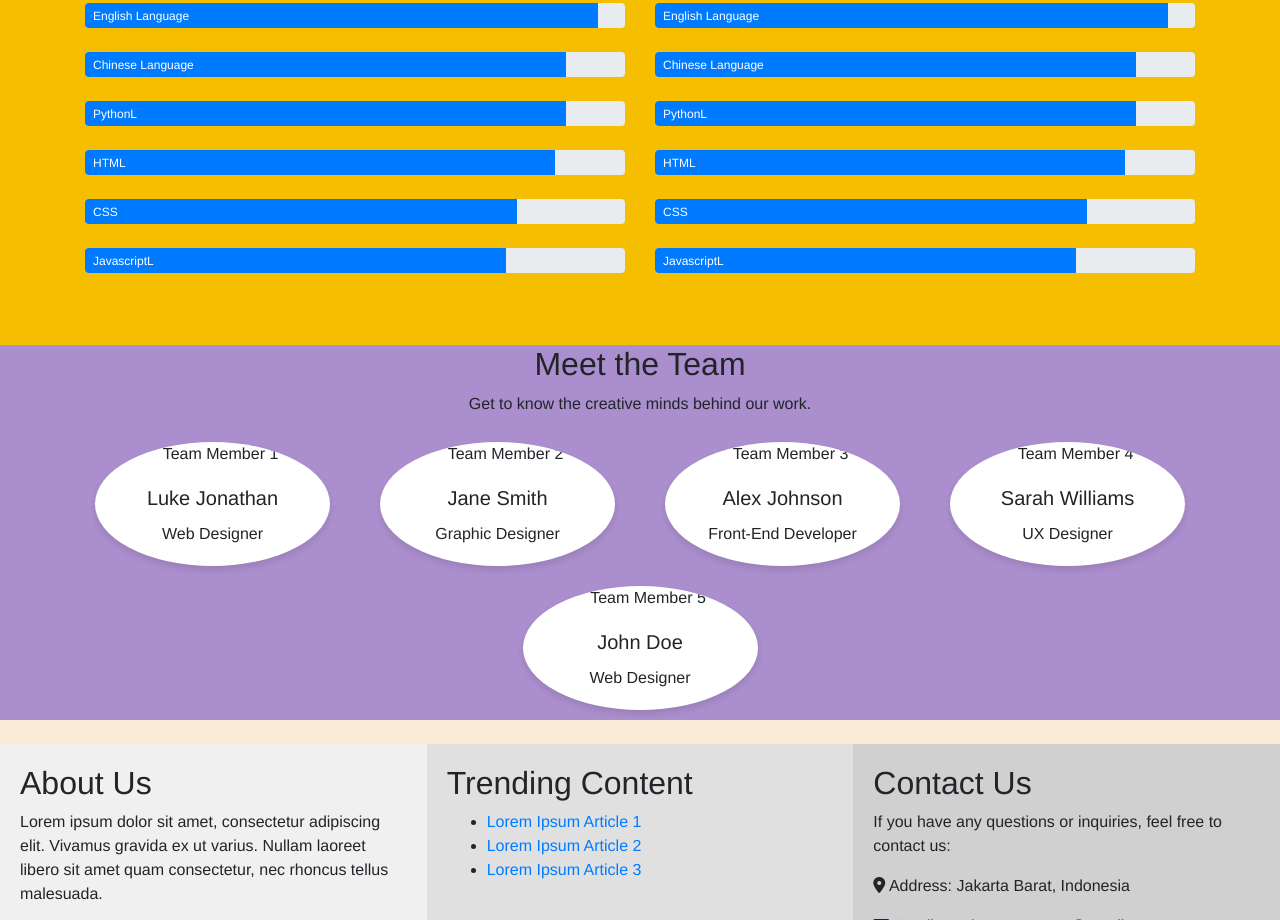
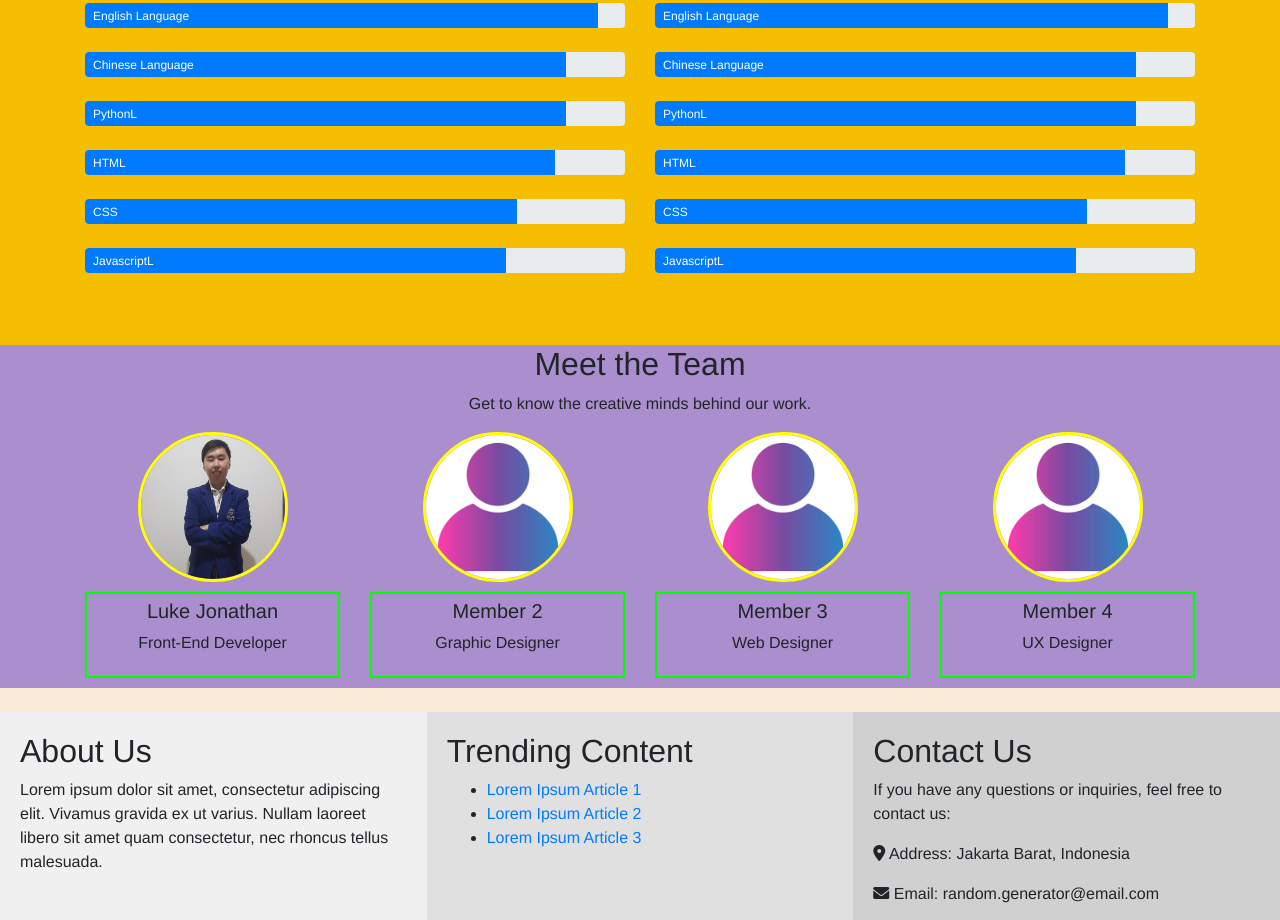
Before and after one commit to Luke-02/WDP-065-Final-Project-Luke-Jonathan, a website: page aboutus.html in a window 1280 px wide. Shown: the part 444-1364 px from the top of the page. Drawn offline with nearby package versions, Linux system fonts and the light colour scheme.

Commit message:
new team update

```diff
--- a/aboutus.html
+++ b/aboutus.html
@@ -70,7 +70,7 @@
         <div class="col-md-12 text-center">
             <h2 class="mb-5">Skills</h2>
         </div>
-    </div>
+      </div>
     </section>
 
     <section class="skills-bar" style="background-color: #F6BE00; padding-top: 25px;">
@@ -132,50 +132,41 @@
         </div>
             <div class="row justify-content-center">
                 <div class="col-md-3">
-                    <div class="card card-circular">
-                        <img src="team_member_1.jpg" class="card-img-top" alt="Team Member 1">
-                        <div class="card-body">
-                            <h5 class="card-title">Luke Jonathan</h5>
-                            <p class="card-text">Web Designer</p>
+                    <div class="team-card">
+                        <img src="images/aboutus/profilepic.jpg" class="team-card-img-top rounded-circle" alt="Team Member 1">
+                        <div class="team-card-body">
+                            <h5 class="team-card-title">Luke Jonathan</h5>
+                            <p class="team-card-text">Front-End Developer</p>
                         </div>
                     </div>
                 </div>
                 <div class="col-md-3">
-                    <div class="card card-circular">
-                        <img src="team_member_2.jpg" class="card-img-top" alt="Team Member 2">
-                        <div class="card-body">
-                            <h5 class="card-title">Jane Smith</h5>
-                            <p class="card-text">Graphic Designer</p>
+                    <div class="team-card">
+                        <img src="images/aboutus/profileicon.jpg" class="team-card-img-top rounded-circle" alt="Team Member 2">
+                        <div class="team-card-body">
+                            <h5 class="team-card-title">Member 2</h5>
+                            <p class="team-card-text">Graphic Designer</p>
                         </div>
                     </div>
                 </div>
                 <div class="col-md-3">
-                    <div class="card card-circular">
-                        <img src="team_member_3.jpg" class="card-img-top" alt="Team Member 3">
-                        <div class="card-body">
-                            <h5 class="card-title">Alex Johnson</h5>
-                            <p class="card-text">Front-End Developer</p>
+                    <div class="team-card">
+                        <img src="images/aboutus/profileicon.jpg" class="team-card-img-top rounded-circle" alt="Team Member 3">
+                        <div class="team-card-body">
+                            <h5 class="team-card-title">Member 3</h5>
+                            <p class="team-card-text">Web Designer</p>
                         </div>
                     </div>
                 </div>
                 <div class="col-md-3">
-                    <div class="card card-circular">
-                        <img src="team_member_4.jpg" class="card-img-top" alt="Team Member 4">
-                        <div class="card-body">
-                            <h5 class="card-title">Sarah Williams</h5>
-                            <p class="card-text">UX Designer</p>
+                    <div class="team-card">
+                        <img src="images/aboutus/profileicon.jpg" class="team-card-img-top rounded-circle" alt="Team Member 4">
+                        <div class="team-card-body">
+                            <h5 class="team-card-title">Member 4</h5>
+                            <p class="team-card-text">UX Designer</p>
                         </div>
                     </div>
                 </div>
-                <div class="col-md-3">
-                  <div class="card card-circular">
-                      <img src="team_member_5.jpg" class="card-img-top" alt="Team Member 5">
-                      <div class="card-body">
-                          <h5 class="card-title">John Doe</h5>
-                          <p class="card-text">Web Designer</p>
-                      </div>
-                  </div>
-              </div>
             </div>
         </div>
     </section>
--- a/styles.css
+++ b/styles.css
@@ -267,3 +267,25 @@ h1 {
   flex: 0 0 auto; /* Do not grow or shrink, maintain its natural size */
   padding: 20px;
 }
+
+/*about us*/
+/*meet the team*/
+.team-card {
+  text-align: center;
+}
+
+.rounded-circle {
+  width: 150px; /* Set your desired image width */
+  height: 150px; /* Set your desired image height */
+  border-radius: 50%; /* Make the image circular */
+  margin: 0 auto; /* Center the image horizontally */
+  overflow: hidden; /* Hide the parts of the image outside the circle */
+  border: 3px solid yellow; /* Add a yellow border */
+}
+
+.team-card-body {
+  margin-top: 10px;
+  border: 2px solid #00FF00; /* Add a yellow border around the content */
+  padding: 5px; /* Add padding to create space around the content */
+  margin-bottom: 10px;
+}
```
Also changed, not shown: images/aboutus/profileicon.jpg (added), images/aboutus/profilepic.jpg (added).
